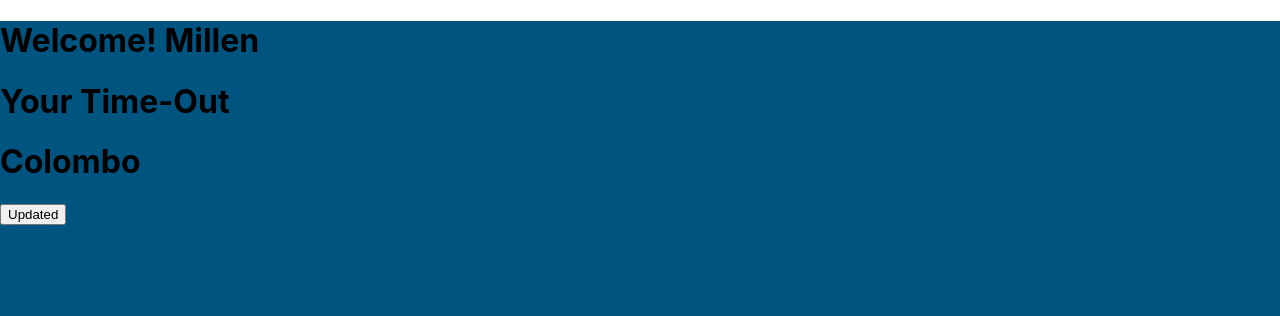
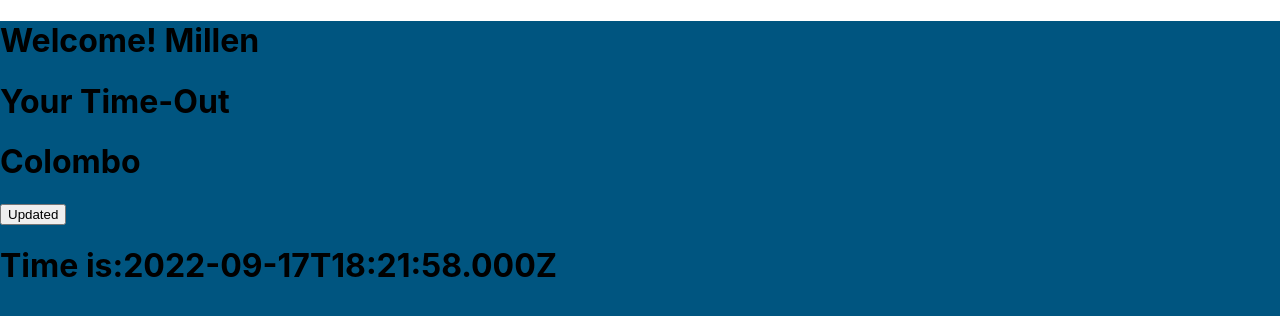
Before and after one commit to sashinmillen/ReactJS, a React (Create React App) app: page / in a window 1280 px wide. Shown: the top 316 px of the page. Built offline with nearby package versions, Linux system fonts and the light colour scheme.

Commit message:
index updated

```diff
--- a/src/App.js
+++ b/src/App.js
@@ -1,5 +1,5 @@
+import React from "react";
 import "./App.css";
-import React, { useEffect, useState } from "react";
 
 //components
 import UserProfile from "./components/UserProfile";
--- a/src/components/Clock/index.js
+++ b/src/components/Clock/index.js
@@ -1 +1,25 @@
 import React from "react";
+
+class Clock extends React.Component {
+  constructor(props) {
+    super(props);
+
+    this.state = {
+      date: new Date(),
+    };
+  }
+
+  componentDidMount() {
+
+  }
+
+  render() {
+    return (
+      <div>
+        <h1>Time is:{this.state.date.toISOString()}</h1>
+      </div>
+    );
+  }
+}
+
+export default Clock;
--- a/src/index.js
+++ b/src/index.js
@@ -7,6 +7,7 @@ import "./index.css";
 import App from "./App";
 
 import reportWebVitals from "./reportWebVitals";
+import Clock from "./components/Clock";
 
 const root = ReactDOM.createRoot(document.getElementById("root"));
 root.render(
@@ -15,6 +16,7 @@ root.render(
       <h1>Welcome! Millen</h1>
       {/* <UserProfile title="Millen" /> */}
       <App />
+      <Clock />
     </React.StrictMode>
   </div>
 );
```
